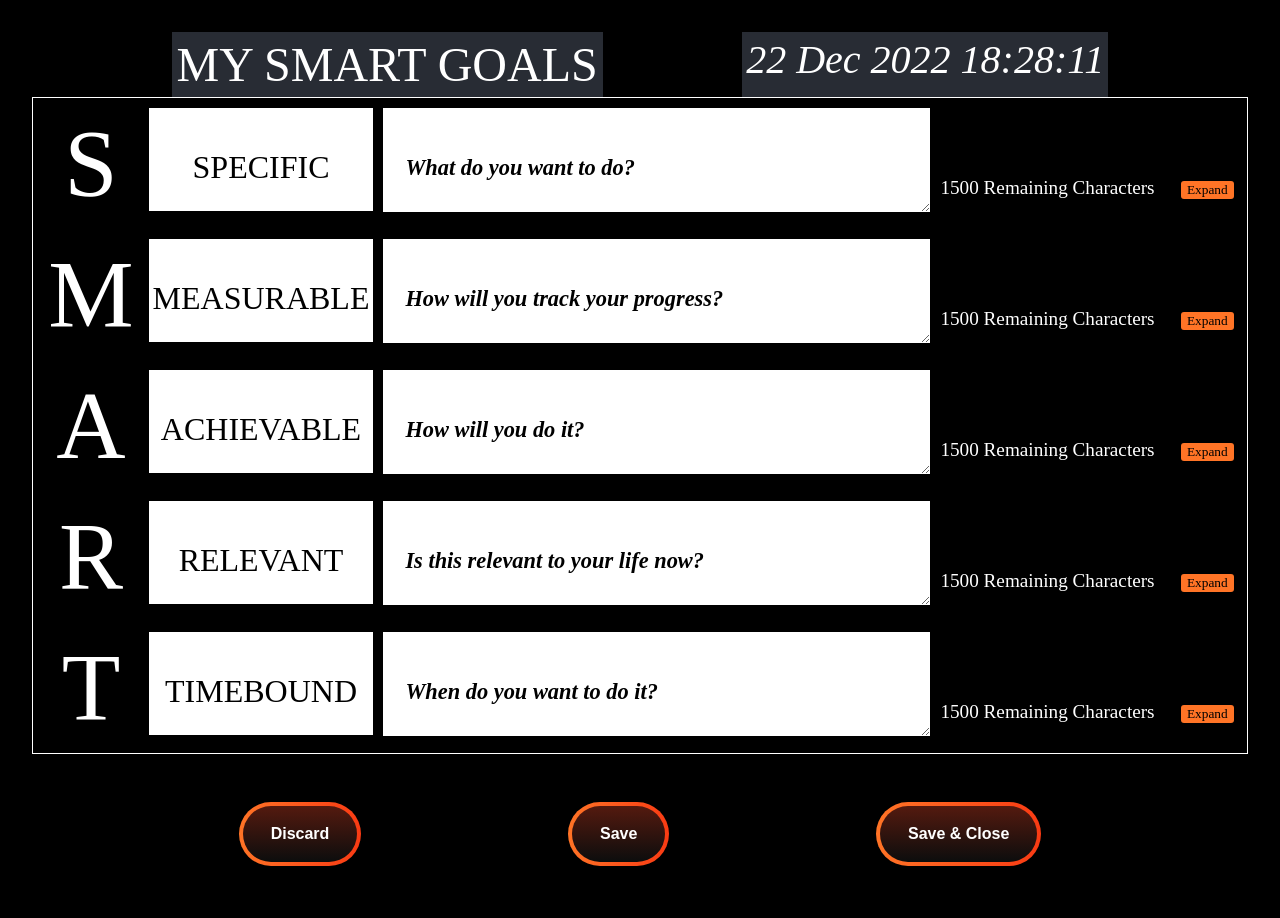
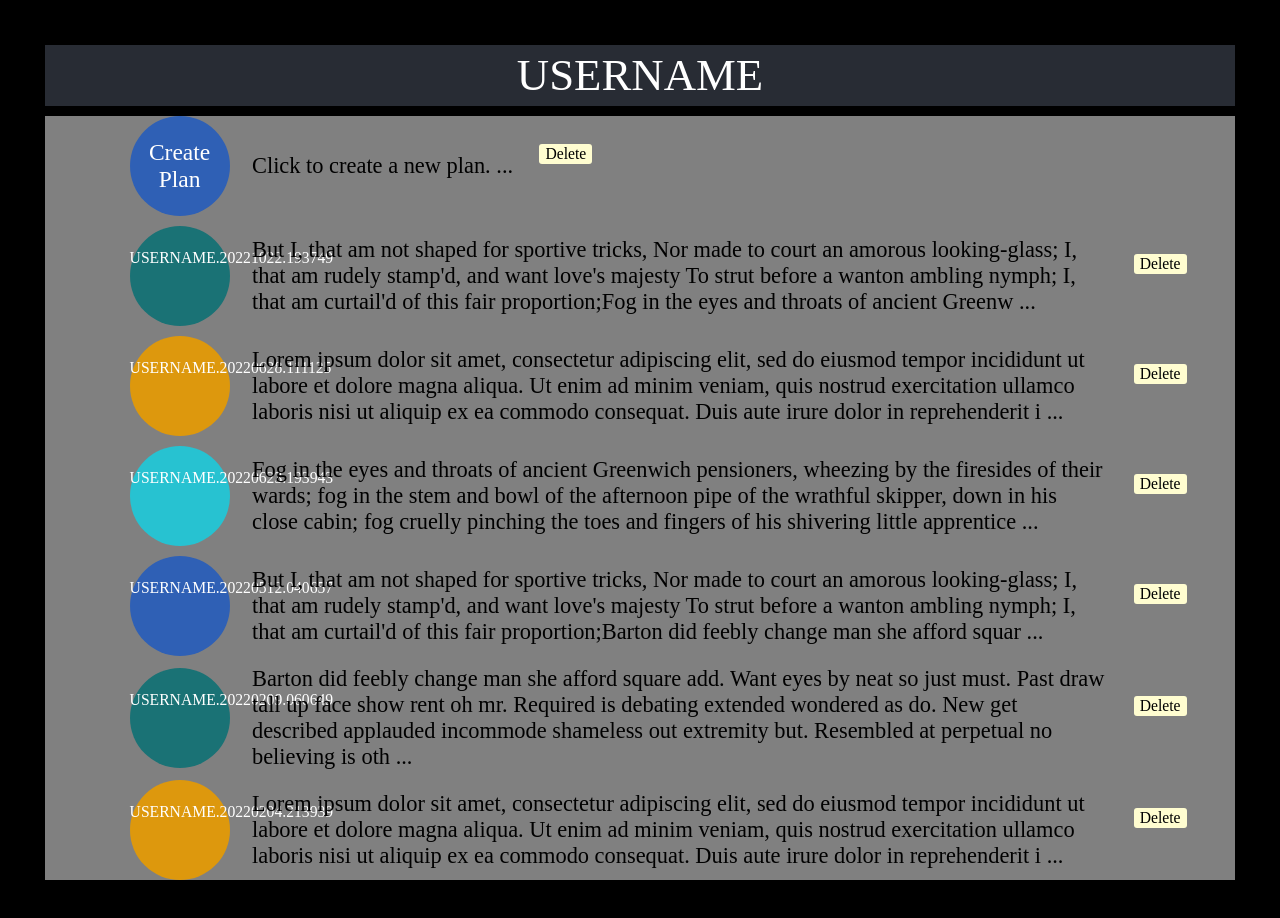
Before and after one commit to DelroyGayle/prototype2, a React (Create React App) app: page / in a window 1280 px wide. Shown: the top 918 px of the page. Built offline with nearby package versions, Linux system fonts and the light colour scheme.

Commit message:
2nd draft

```diff
--- a/src/App.js
+++ b/src/App.js
@@ -90,7 +90,7 @@ const App = () => {
        a moment it comes tearing onward, and lays many a field waste that many a strong man hand has
        reclaimed- even so were the dense phalanxes of the Trojans driven in rout by the son of Tydeus,
        and many though they were, they dared not abide his onslaught.`,
-    `It is Spring, moonless night in the small town, starless and bible-black, the cobblestreets silent
+    `It is Spring, moonless night in the small town, starless and black, the cobblestreets silent
        and the hunched, courters'-and- rabbits' wood limping invisible down to the sloeblack, slow, black,
        crowblack, fishingboat-bobbing sea. The houses are blind as moles (though moles see fine to-night
        in the snouting, velvet dingles) or blind as Captain Cat there in the muffled middle by the pump
@@ -109,6 +109,7 @@ const App = () => {
     }
     thePlanTable[i - 1] = fiveParts;
   }
+  console.log(thePlanTable.length);
 
   const primaryKeys = [];
   // Create six mock primary keys - FORMAT USERID.YYMMDD.HHMMSS
@@ -124,11 +125,13 @@ const App = () => {
   primaryKeys[4] += "193749";
   primaryKeys[5] += "213939";
   console.log(primaryKeys.sort().reverse()) // Descending order
-  console.log(primaryKeys)
+  console.log(primaryKeys.length, primaryKeys)
+  console.log(thePlanTable.length,thePlanTable)
+   console.log(thePlanTable.length, primaryKeys.length);
   return (
     <div className="App">
       <PlanMainMenu thePrimaryKeys={primaryKeys} thePlanTable={thePlanTable} />
-      <EnterPlan />
+      {/* <EnterPlan /> */}
     </div>
   );
 };
--- a/src/client/components/PlanEntry/GridPlan.css
+++ b/src/client/components/PlanEntry/GridPlan.css
@@ -1,20 +1,3 @@
-:root {
-    --colour-white: #ffffff;
-    --colour-black: #000000;
-    --LESSTHAN21_COLOUR: #FF0000;
-    /* Red */
-    --expand-button-colour: rgb(255, 116, 38);
-}
-
-/* Make the placeholder italics */
-
-::placeholder {
-    color: var(--colour-black);
-    font-size: 1em;
-    font-style: italic;
-    font-weight: 700;
-    padding: 2.1em 0 0 1em;
-}
 
 * {
     font-family: 'futura';
--- /dev/null
+++ b/src/client/components/PlanEntry/PlanMainMenu.css
@@ -0,0 +1,130 @@
+:root {
+    --delete-button-colour: #FFFDD0;
+}
+
+body {
+    font-family: 'futura';
+    font-size: 1.4em;
+}
+
+.username-header {
+    background-color: #282c34;
+    text-align: center;
+    font-size: calc(2em);
+    padding: 0.1em;
+    color: var(--colour-white);
+}
+
+.main-menu-container {
+    padding-left:2em;
+    padding-right:2em;
+    background-color: gray;
+}
+
+.main-menu {
+    position: relative;
+}
+
+.main-menu-items {
+    margin: 0 0 0 20px;
+    padding: 0;
+    list-style: none;
+}
+
+.main-menu-item {
+    margin: 10px 0;
+    margin-left: 20px;
+    padding-left: 20px;
+    z-index: 0;
+    list-style: none;
+    padding: 0;
+    border-radius: 50px;
+    transition: all 1s;
+    display: flex;
+    align-items: center;
+}
+
+.main-menu-date,
+.main-menu-preamble {
+    display: inline-block;
+}
+
+.main-menu-preamble {
+    margin-right: 2em;
+}
+
+.main-menu-date {
+    background-color: #000;
+    color: #fff;
+    width: 100px;
+    height: 100px;
+    border-radius: 50px;
+    text-align: center;
+    flex: 0 0 auto;
+}
+
+.main-menu-date p {
+    display: inline-block;
+    /* padding-top: 40px; */
+}
+
+.main-menu-item:hover,
+.main-menu-item:active,
+.main-menu-item:focus {
+    background-color: rgba(173, 195, 242, 0.25);
+}
+
+.main-menu-item:nth-child(4n+1) .main-menu-date {
+    background-color: #2f60b5;
+}
+
+.main-menu-item:nth-child(4n+2) .main-menu-date {
+    background-color: #1a7275;
+}
+
+.main-menu-item:nth-child(4n+3) .main-menu-date {
+    background-color: #dd980d;
+}
+
+.main-menu-item:nth-child(4n+4) .main-menu-date {
+    background-color: #27c2d1;
+}
+
+.main-menu-description {
+    text-align: left;
+    padding-left: 1em;
+    padding-right: 1em;
+}
+
+.date-and-time {
+    padding-top:0.5em;
+    font-size: 0.7em;
+}
+
+.line1,.line2 {
+    font-size: 1.5em;
+}
+.line1::after {
+    content: "\a";
+    white-space: pre;
+}
+
+button {
+    border-radius: 3px;
+    border: none;
+    margin: 0 0.25em;
+    transition: all 0.3s;
+}
+
+button:hover {
+    box-shadow: 0 0 4px rgba(3, 3, 3, 0.8);
+    opacity: 0.9;
+}
+
+button.delete-button {
+    background: var(--delete-button-colour);
+    background: #FFFDD0;
+    margin-bottom: 1.5em;
+    font-size:0.7em;
+    color: black;
+}
--- a/src/client/components/PlanEntry/PlanMainMenu.js
+++ b/src/client/components/PlanEntry/PlanMainMenu.js
@@ -1,19 +1,109 @@
 // PlanMainMenu;
 // <PlanMainMenu planTable = {thePlanTable}/>
+// <PlanMainMenu thePrimaryKeys={primaryKeys} thePlanTable={thePlanTable} />
 
 import React from "react";
 import { useState } from "react";
-//import PlanDefinition from "./PlanDefinition";
+import "../../components/PlanEntry/PlanMainMenu.css";
+const PREAMBLE_SIZE = 300;
 
-const PlanMainMenu = ({thePimaryKeys, thePlanTable}) => {
-  const [planTable, setPlanTable] = useState(thePlanTable);
-  const [primaryKeys, setPrimaryKeys] = useState(thePimaryKeys)
-  console.log(thePlanTable)
-  console.log(thePimaryKeys)
-console.log(planTable)
-console.log(primaryKeys)
+// <PlanMainMenu thePrimaryKeys={primaryKeys} thePlanTable={thePlanTable} />
+const PlanMainMenu = ({ thePrimaryKeys, thePlanTable }) => {
+  //console.log();
+  //const [planTable, setPlanTable] = useState(thePlanTable);
+  //const [primaryKeys, setPrimaryKeys] = useState(thePimaryKeys)
 
-  return (null);
+  //console.log(planTable)
+  //console.log(primaryKeys)
+  //allTheUsersList=[];
+  // Create a 'dummy' record for the NEW RECORD OPTION
+  console.log(thePlanTable.length, thePrimaryKeys.length);
+  console.log(thePrimaryKeys);
+  console.log(thePlanTable);
+  const keysArray = [...thePrimaryKeys]
+  keysArray.unshift(0);
+  //thePrimaryKeys.unshift(0);
+  const preambleArray = [...thePlanTable];
+  preambleArray.unshift("Click to create a new plan.");
+  console.log(thePlanTable);
+  console.log(keysArray,thePrimaryKeys);
+  const orderedList = (
+    <ol className="main-menu-items">
+      {keysArray.map((eachKey, index) => {
+        const theDateAndTime = createDateDisplay(index, eachKey);
+        console.log(theDateAndTime, preambleArray[index]);
+        const thePreamble = createPreamble(preambleArray[index])
+        //const theDateAndTime = "23 Dec 2022 11:11:34"
+        return (
+          <li className="main-menu-item" key={eachKey}>
+            <div className="main-menu-date">
+              <p className="date-and-time">{theDateAndTime}</p>
+            </div>
+
+            <div className="main-menu-description">
+              {thePreamble}
+            </div>
+            <button className="delete-button">Delete</button>
+          </li>
+        );
+      })}
+    </ol>
+  );
+  const orderedList2 = (
+    <ol className="main-menu-items">
+      {thePrimaryKeys.map((eachKey, index) => {
+        //const theDateAndTime = dateAndTime(index, eachKey);
+        return (
+          <li className="main-menu-item" key={eachKey}>
+            <div className="main-menu-date">
+              <p>{eachKey}</p>
+            </div>
+
+            <div className="main-menu-preamble">
+              TESTING
+            </div>
+            <button className="delete-button">Delete</button>
+          </li>
+        );
+      })}
+      ;
+    </ol>
+  );
+  console.log("OL DONU", orderedList.length,orderedList)
+
+  return (
+    <>
+      <div className="username-header">USERNAME</div>
+      <div className="main-menu-container">
+        <div className="main-menu">{orderedList}</div>
+      </div>
+    </>
+  );
+};
+
+
+function createDateDisplay(index, eachKey) {
+  if (index === 0) {
+    return (
+      <>
+        <span className="line1">Create</span>{" "}
+        <span className="line2">Plan</span>
+      </>
+    );
+  };
+  return eachKey;
+}
+
+function createPreamble(fiveLinesArray) {
+    console.log(fiveLinesArray)
+  let result = ""
+  for (let i=0;i<fiveLinesArray.length;i++) {
+      result += fiveLinesArray[i]
+      if (result.length > PREAMBLE_SIZE) {
+            break;
+      };
+  };
+  return result.slice(0,PREAMBLE_SIZE) + " ...";
 }
 
 export default PlanMainMenu;
```
